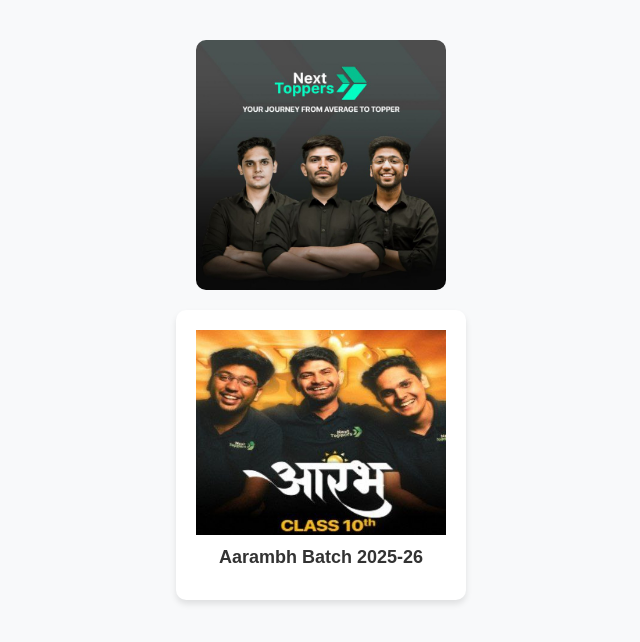
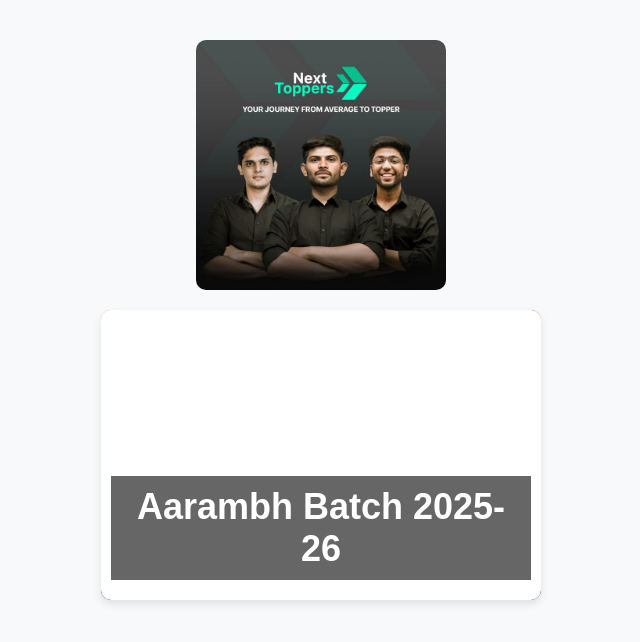
Before and after one commit to Maheshdalle-hub/Batch-Web, a React app: page / in a window 1280 px wide. Shown: the top 642 px of the page, without its empty margins (319-959 px from the left). Built offline with nearby package versions, Linux system fonts and the light colour scheme.

Commit message:
Update global.css

```diff
--- a/src/styles/global.css
+++ b/src/styles/global.css
@@ -65,30 +65,36 @@ body {
 
 /* ✅ Homepage Image */
 .click-box {
-  width: 250px; /* Square box */
-  height: 250px;
+  position: relative; /* Needed for absolute positioning of text */
+  width: 80%; /* Adjust width */
+  max-width: 400px; /* Prevents it from getting too big */
+  height: 250px; /* Ensures box is rectangular */
   display: flex;
   flex-direction: column;
   align-items: center;
-  justify-content: center;
-  background-color: white;
-  border-radius: 10px;
-  box-shadow: 0px 4px 6px rgba(0, 0, 0, 0.1);
-  text-align: center;
-  overflow: hidden;
+  justify-content: flex-end; /* Moves text to the bottom */
+  overflow: hidden; /* Prevents image overflow */
 }
 
 .homepage-image {
-  width: 100%; /* Make image fill the box */
+  position: absolute;
+  top: 0;
+  left: 0;
+  width: 100%;
   height: 100%;
-  object-fit: cover; /* Ensures it covers the box fully */
-  display: block;
-}
-.click-box h1 {
-  font-size: 18px;
-  text-align: center;
+  object-fit: cover; /* Fully covers the box */
+  z-index: -1; /* Moves behind text */
 }
 
+.click-box h1 {
+  position: relative;
+  background: rgba(0, 0, 0, 0.6); /* Dark background for better readability */
+  color: white;
+  padding: 10px;
+  width: 100%;
+  text-align: center;
+  margin: 0;
+  }
 /* ✅ Custom Video Player */
 .video-container {
   text-align: center;
```
